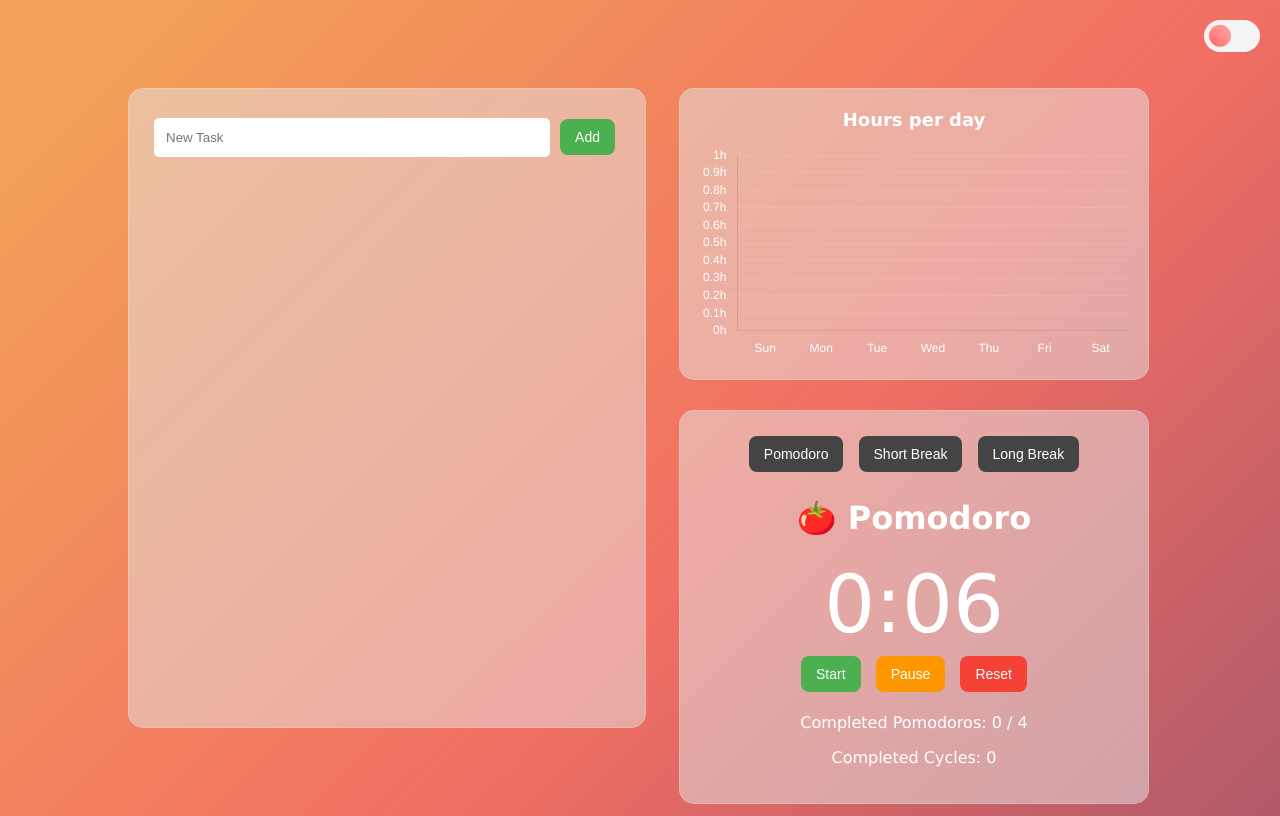
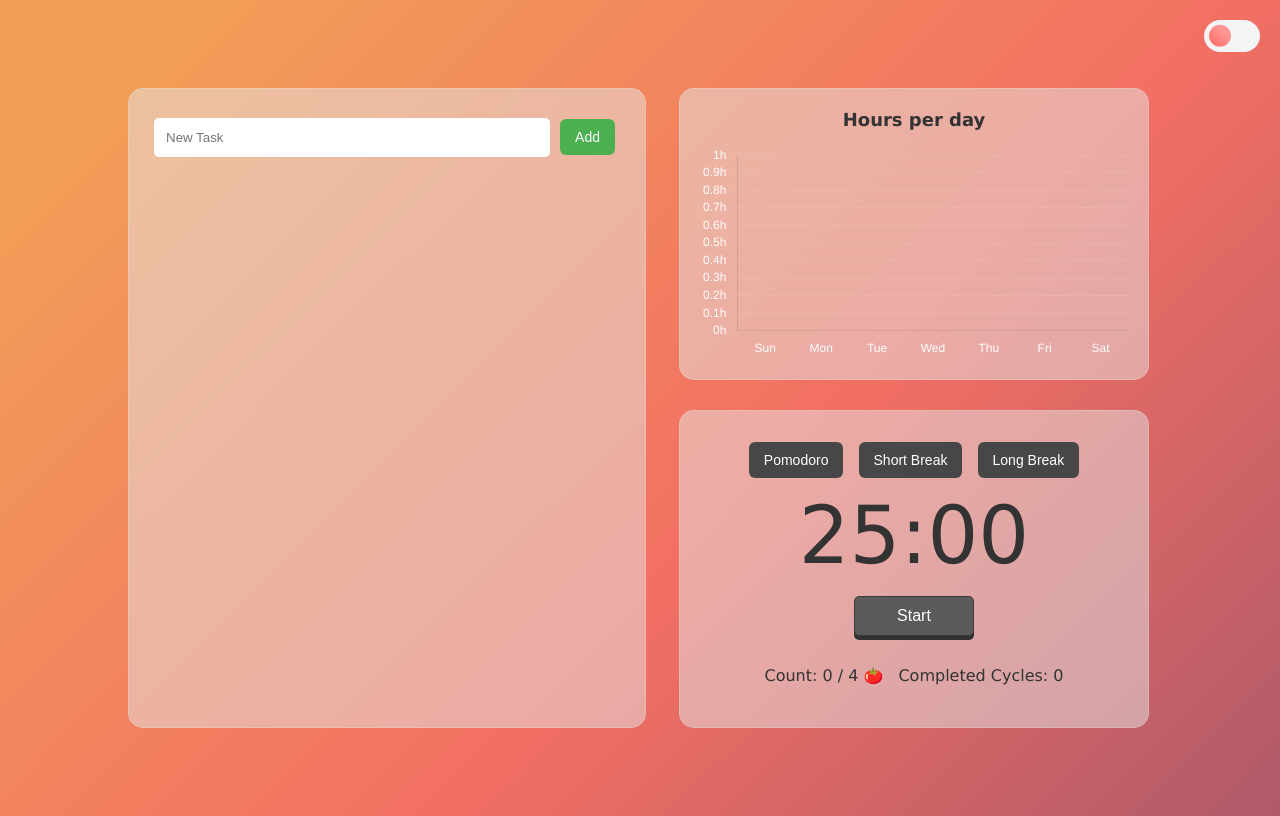
Before and after one commit to JoSaldanha/HoraFlow, a plain HTML site: page index.html in a window 1280 px wide. Drawn offline with nearby package versions, Linux system fonts and the light colour scheme.

Commit message:
style: refactor button styles

```diff
--- a/css/style.css
+++ b/css/style.css
@@ -1,6 +1,6 @@
 body {
   font-family: Verdana, Geneva, Tahoma, sans-serif, sans-serif;
-    color: white;
+    color: #333;
     height: 100vh;
     display: flex;
     align-items: center;
@@ -22,10 +22,12 @@
 
 body.animate-sun {
     animation: moveGradientSun 5s forwards;
+    color: #333;
 }
 
 body.animate-moon {
     animation: moveGradientMoon 5s forwards;
+    color: #fff;
 }
 
 @keyframes moveGradientSun {
@@ -58,6 +60,13 @@
     flex-direction: column;
     justify-content: space-evenly;
     width: 90%;
+}
+
+.cycle-info {
+    display: flex;
+    justify-content: center;
+    align-items: center;
+    gap: 15px;
 }
 
 .switch-wrapper{
@@ -145,7 +154,6 @@
     height: auto;
 }
 
-
 /* Pomodoro*/
 
 #pomodoro-app {
@@ -163,37 +171,129 @@
 #timer{
     font-size:80px;
     font-weight: 500;
+    transition: all 0.15s ease;
+}
+
+#timer.fade {
+    opacity: 0;
+    transform: scale(1.05);
 }
 
 button{
     padding:10px 15px;
     margin:5px;
     border:none;
-    border-radius:8px;
+    border-radius:6px;
     cursor:pointer;
     font-size:14px;
 }
 
+#play-buttons {
+    display: flex;
+    flex-direction: row;
+    justify-content : center;
+    align-items: center;
+}
+
+#actions {
+  position: relative;
+  display: inline-flex;
+  align-items: center;
+}
+
+.btn-playpause {
+    position: relative;
+    background: #5a5a5a;
+    border: 1px solid #3b3b3b;
+    color: #fff;
+    overflow: hidden;
+}
+
+.click-btn {
+    position: relative;
+    display: flex;
+    width: 120px;
+    height: 40px;
+    justify-content: center;
+    align-items: center;
+    margin: 0.5rem;
+    border-radius: 5px;
+    font-size: 16px;
+    transition: all 0.15s;
+    box-sizing: border-box;
+    cursor: pointer;
+}
+
+.btn-flip {
+    box-shadow: 0 4px 0 #313131;
+    transition: transform 0.1s, box-shadow 0.1s;
+}
+
+.btn-flip:active {
+    transform: translateY(2px);
+    box-shadow: 0 2px 0 #313131;
+}
+
+.btn-flip.active {
+    transform: translateY(2px);
+    box-shadow: 0px 2px rgba(0,0,0,0.7);
+}
+
+.btn-flip span {
+    position: absolute;
+    transition: opacity 0.15s, transform 0.15s;
+}
+
+.btn-flip .front {
+    opacity: 1;
+    transform: rotateX(0deg);
+}
+
+.btn-flip .back {
+    opacity: 0;
+    transform: rotateX(90deg);
+}
+
+.btn-flip.active .front {
+    opacity: 0;
+    transform: rotateX(90deg);
+}
+
+.btn-flip.active .back {
+    opacity: 1;
+    transform: rotateX(0deg);
+}
 
 
-.mode{
-    background:#444;
-    color:white;
+.material-symbols-outlined {
+    visibility: hidden;
+    position: absolute;
+    left: calc(90% + 10px);
+    top: 50%;
+    transform: translateY(-50%);
+    margin-left: 10px;
+    cursor: pointer;
+    transition: transform 0.2s ease;
+    font-variation-settings:
+    'FILL' 0,
+    'wght' 400,
+    'GRAD' 0,
+    'opsz' 24
 }
 
-.start{
-    background:#4CAF50;
-    color:white;
+.material-symbols-outlined:hover {
+    transform: translateY(-50%) scale(1.1);
 }
 
-.pause{
-    background:#ff9800;
+.mode{
+    background: #474747;;
     color:white;
+    transition: all 0.2s ease;
 }
 
-.reset{
-    background:#f44336;
-    color:white;
+.mode.active {
+  background: #333;
+  box-shadow: 0 4px 10px rgba(0,0,0,0.15);
 }
 
 button:hover{
@@ -299,7 +399,7 @@
    width: 24px;
    height: 24px;
    margin-right: 10px;
-   border: 1px solid #f7f7f7;
+   border: 1px solid #444;
    border-radius: 3px;
    cursor: pointer;
 }
--- a/index.html
+++ b/index.html
@@ -4,6 +4,7 @@
   <meta charset="UTF-8">
   <meta name="viewport" content="width=device-width, initial-scale=1.0">
   <link rel="stylesheet" href="css/style.css">
+  <link rel="stylesheet" href="https://fonts.googleapis.com/css2?family=Material+Symbols+Outlined:opsz,wght,FILL,GRAD@20..48,100..700,0..1,-50..200&icon_names=restart_alt" />
   <script src="https://cdn.jsdelivr.net/npm/chart.js"></script>
   <title>Hora App</title>
 </head>
@@ -32,21 +33,28 @@
       </div>
       <div id="pomodoro-app" class="container">
         <div class="modes">
-          <button class="mode" onclick="setMode('pomodoro')">Pomodoro</button>
-          <button class="mode" onclick="setMode('short')">Short Break</button>
-          <button class="mode" onclick="setMode('long')">Long Break</button>
+          <button class="mode" data-mode="pomodoro" onclick="setMode('pomodoro')">Pomodoro</button>
+          <button class="mode" data-mode="short" onclick="setMode('short')">Short Break</button>
+          <button class="mode" data-mode="long" onclick="setMode('long')">Long Break</button>
         </div>
 
-        <h1>🍅 Pomodoro</h1>
         <div id="timer">25:00</div>
 
-        <div>
-          <button class="start" onclick="startTimer()">Start</button>
-          <button class="pause" onclick="pauseTimer()">Pause</button>
-          <button class="reset" onclick="resetTimer()">Reset</button>
+        <div id="play-buttons">
+          <div id="actions">
+            <button class="btn-flip btn-playpause click-btn" data-front="Front" data-back="Back">
+              <span class="front">Start</span>
+              <span class="back">Pause</span>
+            </button>
+
+            <span class="material-symbols-outlined" onclick="resetTimer()">
+            restart_alt
+            </span>
+          </div>
         </div>
+
         <div class="cycle-info">
-          <p>Completed Pomodoros: <span id="pomodoroCount">0</span> / 4</p>
+          <p>Count: <span id="pomodoroCount">0</span> / 4 🍅</p>
           <p>Completed Cycles: <span id="cycleCount">0</span></p>
         </div>
       </div>
--- a/js/app.js
+++ b/js/app.js
@@ -10,9 +10,9 @@
 const maxPomodoros = 4;
 
 const times = {
-    pomodoro: 0.1,
-    short: 0.1,
-    long: 0.1
+    pomodoro: 25,
+    short: 5,
+    long: 15
 };
 
 let weeklyData = {
@@ -105,26 +105,14 @@
                 label: 'Pomodoro hours',
                 data: Object.values(weeklyData),
                 backgroundColor: [
-                    '#FF6B9D',
-                    '#FEC200',
-                    '#26A0DA',
-                    '#62D26F',
-                    '#9B59B6',
-                    '#E74C3C',
-                    '#3498DB'
+                    'rgba(241,245,249,0.9)',
                 ],
                 borderColor: [
-                    '#FF4081',
-                    '#FFB81C',
-                    '#0277BD',
-                    '#388E3C',
-                    '#7B1FA2',
-                    '#C62828',
-                    '#1565C0'
+                    '#B2BEC3',
                 ],
                 borderWidth: 2,
                 borderRadius: 8,
-                hoverBackgroundColor: 'rgba(255,255,255,0.8)'
+                hoverBackgroundColor: '#FFFFFF',
             }]
         },
         options: {
@@ -186,6 +174,9 @@
 }
 
 function startTimer(){
+    const resetBtn = document.querySelector(".material-symbols-outlined");
+    if (resetBtn) resetBtn.style.visibility = "visible";
+
     if(running) return;
     running = true;
     timer = setInterval(()=>{
@@ -208,19 +199,37 @@
 }
 
 function resetTimer(){
+    const playBtn = document.querySelector(".btn-flip");
+    if (playBtn) playBtn.classList.remove("active");
+    const resetBtn = document.querySelector(".material-symbols-outlined");
+    if (resetBtn) resetBtn.style.visibility = "hidden";
+
     clearInterval(timer);
     running = false;
     setMode(mode);
 }
 
 function setMode(selectedMode){
+    const buttons = document.querySelectorAll(".mode");
+    buttons.forEach(btn => btn.classList.remove("active"));
+
+    const targetBtn = document.querySelector(`[data-mode="${selectedMode}"]`);
+    if (targetBtn) targetBtn.classList.add("active");
+
     clearInterval(timer);
     running = false;
     mode = selectedMode;
 
-    defaultTime = times[mode] * 60;
-    time = defaultTime;
-    updateDisplay();
+    const display = document.getElementById("timer");
+    display.classList.add("fade");
+
+    setTimeout(() => {
+        defaultTime = times[mode] * 60;
+        time = defaultTime;
+        updateDisplay();
+
+        display.classList.remove("fade");
+    }, 200);
 }
 
 function handleCycle(){
@@ -331,7 +340,7 @@
 renderChart();
 
 themeSwitch.addEventListener("change", () => {
-    document.body.classList.remove("animate-sun", "animate-moon"); // reset
+    document.body.classList.remove("animate-sun", "animate-moon");
 
     if(themeSwitch.checked){
         document.body.classList.add("animate-moon");
@@ -341,3 +350,21 @@
         saveState();
     }
 });
+
+function toggleTimer(event) {
+    const btn = event ? event.currentTarget : document.querySelector(".btn-flip");
+
+    if (!btn) return;
+
+    btn.classList.toggle("active");
+
+    if (btn.classList.contains("active")) {
+        startTimer();
+    } else {
+        pauseTimer();
+    }
+}
+
+document.querySelectorAll(".btn-flip").forEach(btn => {
+    btn.addEventListener("click", toggleTimer);
+});
```
